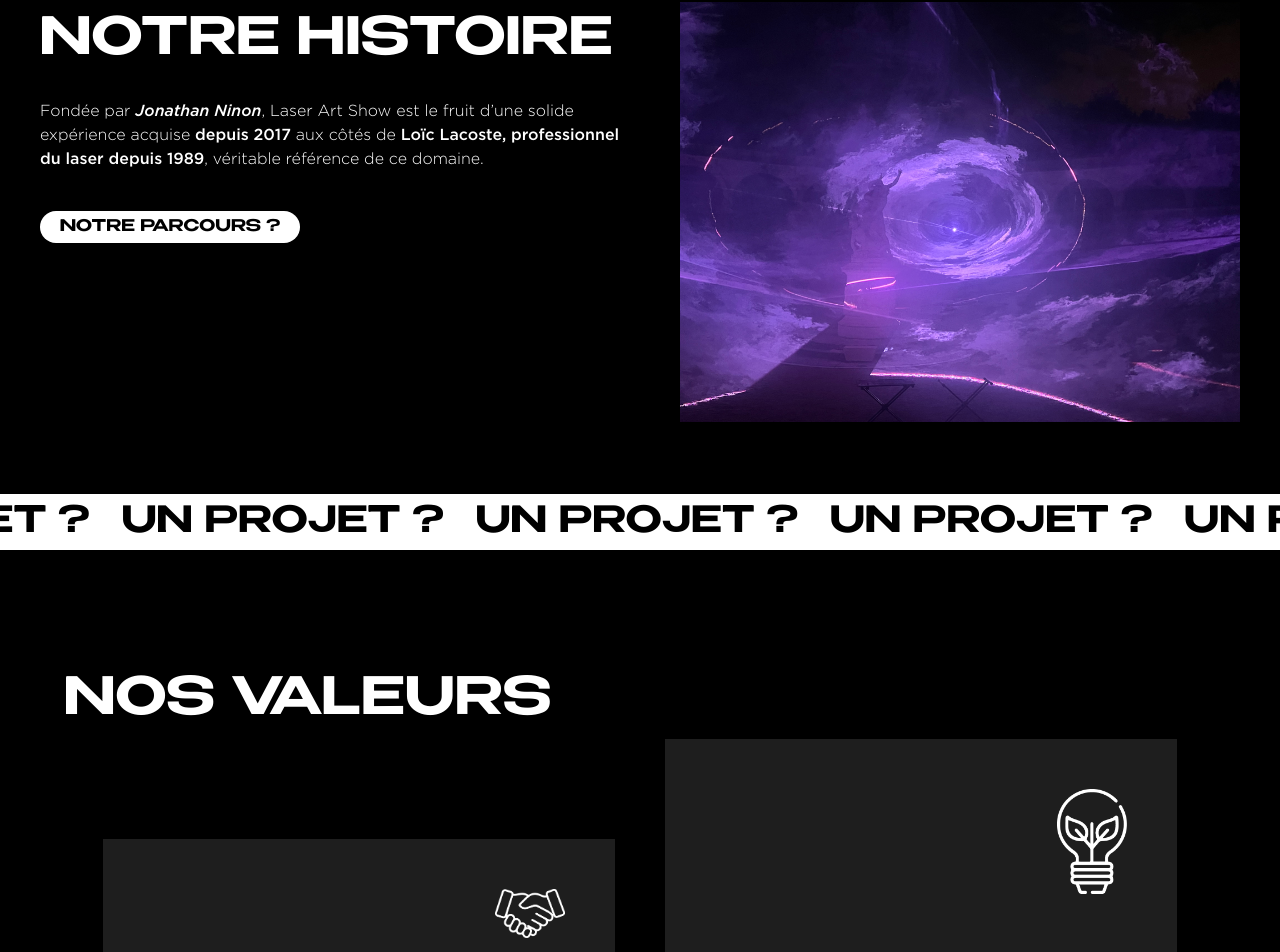
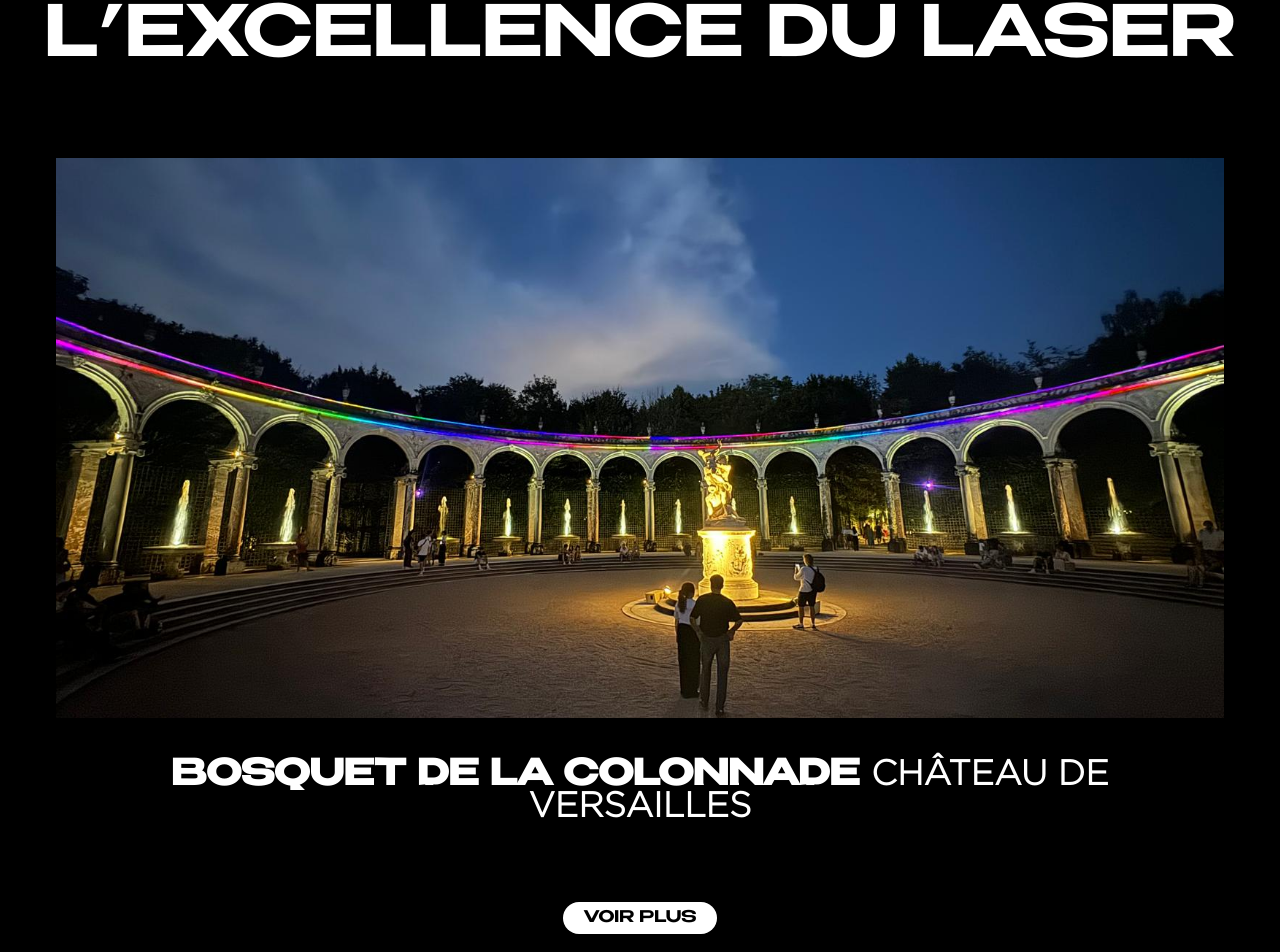
Before and after one commit to Romainbocquet/laser-art-show, a Next.js app: page / in a window 1280 px wide. Shown: the part 749-1701 px from the top of the page. Built offline with nearby package versions, Linux system fonts and the light colour scheme; grey boxes are pictures that could not be loaded.

Commit message:
add chateau section

```diff
--- /dev/null
+++ b/app/components/Chateau/Chateau.module.css
@@ -0,0 +1,24 @@
+.chateau {
+  font-family: var(--benzin-semibold);
+}
+
+.button {
+  background-color: white;
+  color: black;
+}
+
+.extraContentButton {
+  right: 4rem;
+  top: 20px;
+  padding: 8px;
+  cursor: pointer;
+}
+
+.chateauTitle {
+  font-size: 35px;
+}
+
+.chateauTitle span {
+  font-size: 35px;
+  font-family: var(--gotham-light);
+}
--- /dev/null
+++ b/app/components/Chateau/Chateau.tsx
@@ -0,0 +1,31 @@
+import Image from 'next/image';
+import styles from "./Chateau.module.css";
+
+const Chateau = () => {
+  return (
+    <div className={`w-full p-14 pt-28 ${styles.chateau}`}>
+      <div className="relative w-full h-[70vh] mb-10">
+        <Image
+          className="object-cover"
+          src="/img/mapping-2.jpg"
+          alt="Bosquet de la Colonnade - Château de Versailles"
+          layout="fill"
+        />
+      </div>
+      <div className="text-center mt-4 mb-20">
+        <h3 className={`text-xl font-semibold ${styles.chateauTitle}`}>
+          BOSQUET DE LA COLONNADE <span>CHÂTEAU DE VERSAILLES</span>
+        </h3>
+      </div>
+      <div className="flex justify-center mt-4">
+          <button
+            className={`${styles.button} text-black bg-white py-1 px-5 rounded-3xl`}
+          >
+            VOIR PLUS
+          </button>
+      </div>
+    </div>
+  );
+};
+
+export default Chateau;
--- a/app/components/Valeurs/Valeurs.module.css
+++ b/app/components/Valeurs/Valeurs.module.css
@@ -24,7 +24,7 @@
     width: 40vw;
     max-width: 700px;
     height: 550px;
-    background-color: rgb(30, 30, 30);
+    background-color: #1A1A1A;
     padding: 50px;
     display: flex;
     flex-direction: column;
--- a/app/components/Video/Video.module.css
+++ b/app/components/Video/Video.module.css
@@ -18,7 +18,7 @@
 }
 
 .videoContainer {
-    height: 65vh;
+    height: 83vh;
 }
 
 .videoContainer video {
--- a/app/page.tsx
+++ b/app/page.tsx
@@ -3,6 +3,7 @@
 import InfiniteSlider from "./components/InfiniteSlider/InfiniteSlider";
 import Accordion from "./components/Accordion/Accordion";
 import Valeurs from "./components/Valeurs/Valeurs";
+import Chateau from "./components/Chateau/Chateau";
 
 export default function Home() {
 
@@ -10,6 +11,7 @@
     <div className="pb-20 font-[family-name:var(--font-geist-sans)]">
       <main className="relative flex flex-col gap-8 row-start-2 sm:items-start">
         <Video />
+        <Chateau/>
         <Accordion />
         <InfiniteSlider />
         <Valeurs />
```
Also changed, not shown: public/img/mapping-1.jpg (added), public/img/mapping-2.jpg (added).
